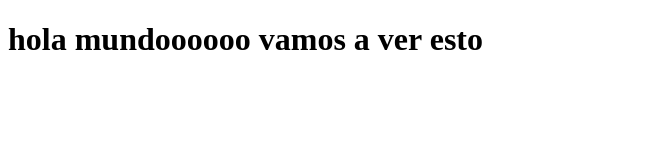
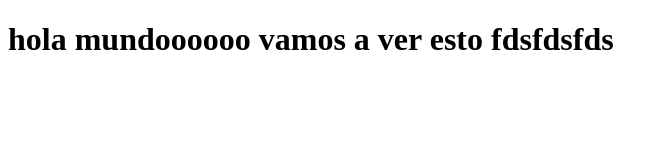
Before and after one commit to kazuyin/eclipse, a plain HTML site: page index.html in a window 1280 px wide. Shown: the whole page, without its empty margins (0-667 px from the left). Drawn offline with Linux system fonts and the light colour scheme.

Commit message:
Update index.html

```diff
--- a/index.html
+++ b/index.html
@@ -11,6 +11,8 @@
 
 
         vamos a ver esto
+
+        fdsfdsfds
     </h1>
 </body>
 </html>
```
